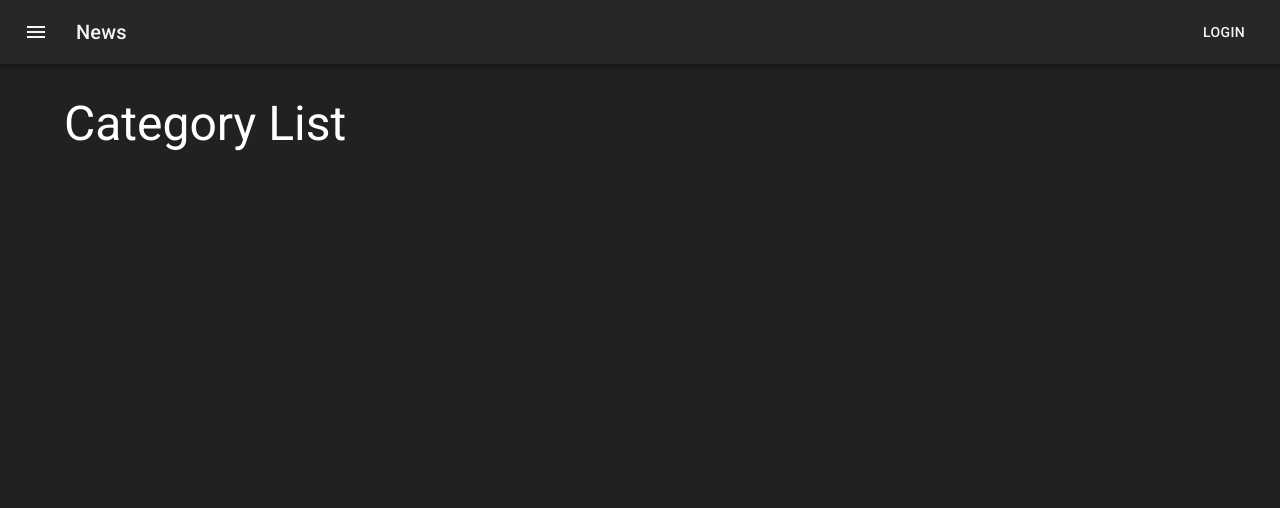
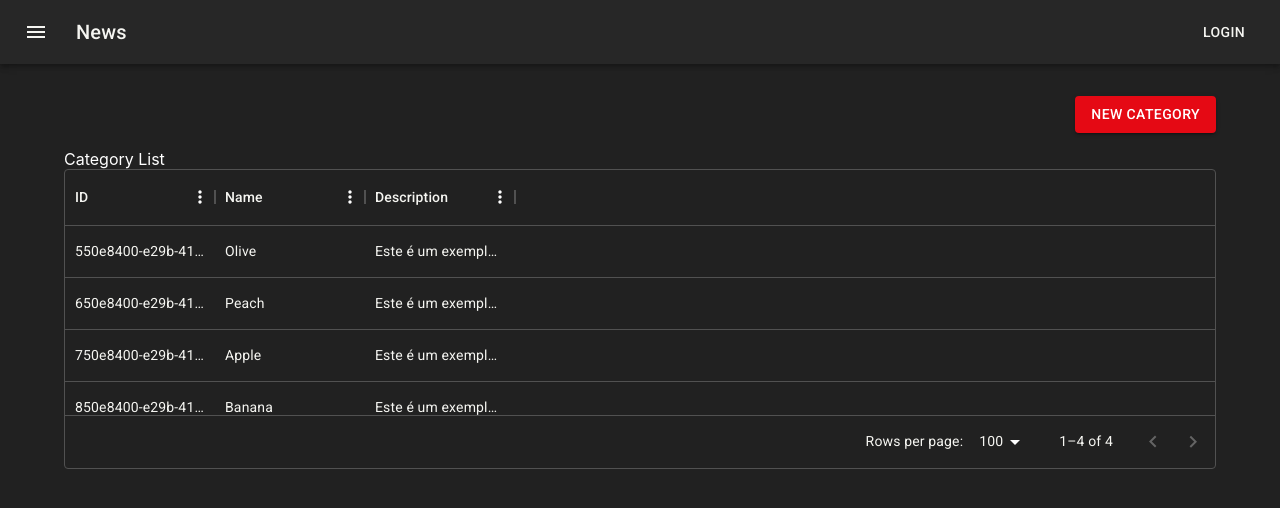
Before and after one commit to devfilipealmeida/codeflix-reactjs-typescript, a React (Create React App) app: page / in a window 1280 px wide. Shown: the top 508 px of the page. Built offline with nearby package versions, Linux system fonts and the light colour scheme.

Commit message:
implementado selector de categories e datagrid em CategoriesList

```diff
--- a/package.json
+++ b/package.json
@@ -7,6 +7,7 @@
     "@emotion/styled": "^11.11.0",
     "@mui/icons-material": "^5.15.11",
     "@mui/material": "^5.15.11",
+    "@mui/x-data-grid": "^6.19.6",
     "@reduxjs/toolkit": "^1.9.7",
     "@testing-library/jest-dom": "^5.17.0",
     "@testing-library/react": "^13.4.0",
--- a/src/features/categories/CategoryList.tsx
+++ b/src/features/categories/CategoryList.tsx
@@ -1,9 +1,46 @@
-import { Box, Typography } from "@mui/material";
+import { Box, Button, Typography } from "@mui/material";
+import { useAppSelector } from "../../app/hooks";
+import { selectCategories } from "./categorySlice";
+import { Link } from "react-router-dom";
+import { DataGrid, GridColDef, GridRowsProp } from "@mui/x-data-grid";
 
-export const CategoryList = () => (
-    <Box>
-      <Typography variant="h3" component="h1">
+export const CategoryList = () => {
+  const categories = useAppSelector(selectCategories)
+
+  const rows: GridRowsProp = categories.map((category) => ({
+    id: category.id,
+    name: category.name,
+    description: category.description,
+  }));
+
+  const columns: GridColDef[] = [
+    { field: "id", headerName: "ID", width: 150 },
+    { field: "name", headerName: "Name", width: 150 },
+    { field: "description", headerName: "Description", width: 150 },
+  ];
+
+  return (
+    <Box maxWidth="lg" sx={{ mt:4, mb:4 }}>
+      <Box display="flex" justifyContent="flex-end">
+        <Button
+          variant="contained"
+          color="secondary"
+          component={Link}
+          to="/categories/create"
+          style={{ marginBottom: "1rem" }}
+        >
+          New Category
+        </Button>
+      </Box>
         Category List
-      </Typography>
+        {/* {categories.map((category) => (
+            <Typography key={category.id}>
+              {category.name}
+            </Typography>
+        ))} */}
+        <div style={{ height: 300, width: "100%" }}>
+          <DataGrid rows={rows} columns={columns} />
+        </div>
     </Box>
   )
+}
--- a/src/features/categories/categorySlice.ts
+++ b/src/features/categories/categorySlice.ts
@@ -1,4 +1,5 @@
 import { createSlice } from "@reduxjs/toolkit";
+import { RootState } from "../../app/store";
 
 interface Category {
     id: string;
@@ -37,4 +38,6 @@ const categoriesSlice = createSlice({
     }
 });
 
+export const selectCategories = (state: RootState) => state.categories;
+
 export default categoriesSlice.reducer;
```
Also changed, not shown: 1 other file (tests, documents, lock files or other folders).
